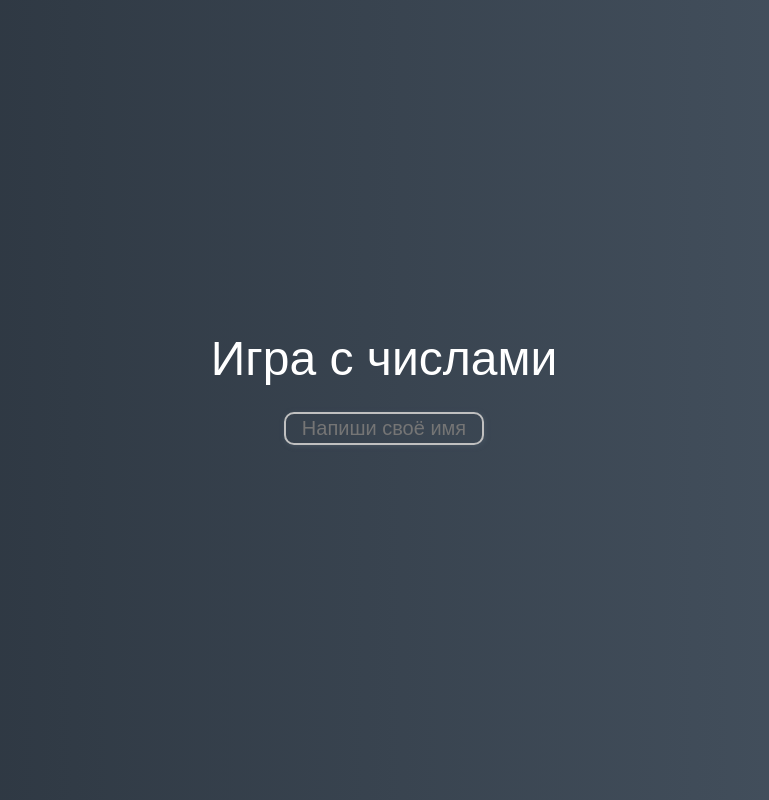
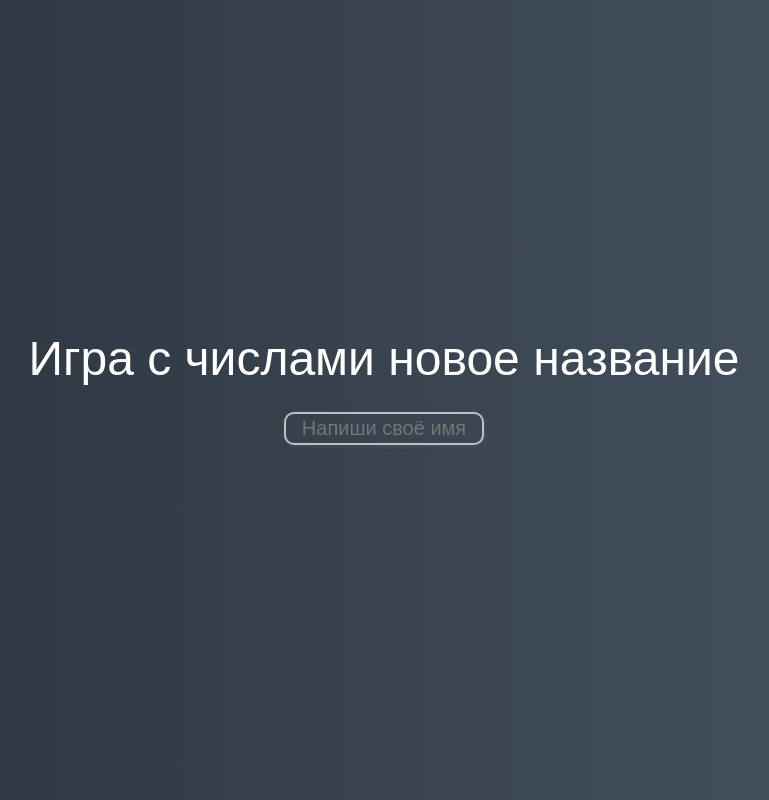
Before and after one commit to SashaSoftSystem/GameWithNumber, a website built with Parcel: page index.html in a window 1280 px wide. Shown: the top 800 px of the page, without its empty margins (256-1025 px from the left). Built offline with nearby package versions, Linux system fonts and the light colour scheme; files whose address does not match are found by name; a web font is replaced by a local one.

Commit message:
Update index.html

```diff
--- a/index.html
+++ b/index.html
@@ -35,7 +35,7 @@
 
   <!-- Стартовый экран -->
   <div class="screen" id="firstScreen">
-    <h1>Игра с числами</h1>
+    <h1>Игра с числами новое название</h1>
     <form action="#" method="post" class="for-m" name="form">
       <div class="userName">
         <input type="text" class="form" name="userName" required placeholder="Напиши своё имя" value="">
```
